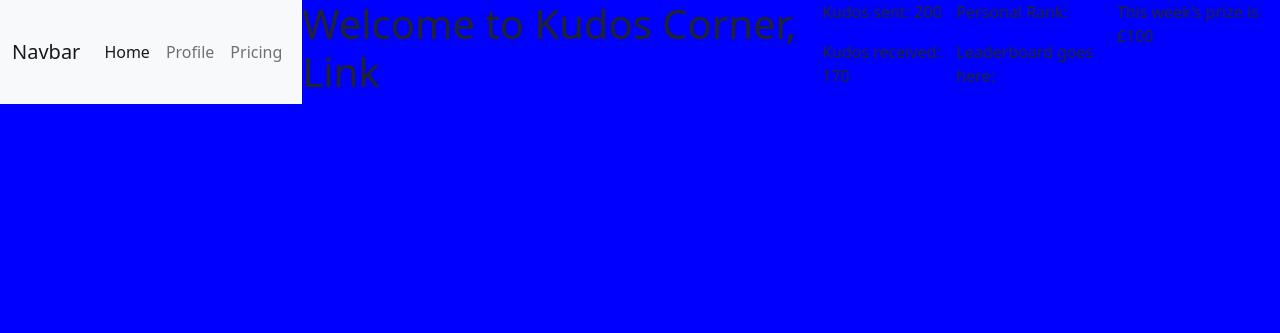
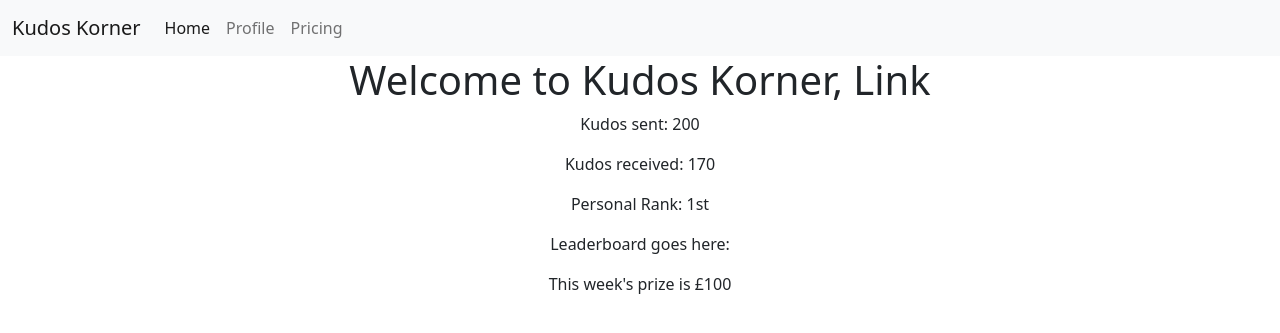
Before and after one commit to narissatsuboi/kudos-corner, a Django app: page / in a window 1280 px wide. Shown: the top 333 px of the page. Run offline with Django 3.2, Linux system fonts and the light colour scheme.

Commit message:
add styling

```diff
--- a/tif/kudos/views.py
+++ b/tif/kudos/views.py
@@ -15,6 +15,7 @@
 		"name": "Link",
 		"kudos_sent": 200,
 		"kudos_received": 170,
+		"ranking": "1st",
 		"current_prize": "£100"
 	}
 
--- a/tif/static/style.css
+++ b/tif/static/style.css
@@ -1,6 +1,3 @@
-body {
-    display: flex;
-    justify-content: center;
-    background-color: blue;
-
+#main-content {
+    text-align: center;
 }
--- a/tif/templates/base.html
+++ b/tif/templates/base.html
@@ -6,17 +6,17 @@
     <meta name="viewport" content="width=device-width, initial-scale=1.0">
     <title>Kudos Corner</title>
     <link href="https://cdn.jsdelivr.net/npm/bootstrap@5.0.2/dist/css/bootstrap.min.css" rel="stylesheet" integrity="sha384-EVSTQN3/azprG1Anm3QDgpJLIm9Nao0Yz1ztcQTwFspd3yD65VohhpuuCOmLASjC" crossorigin="anonymous">
-    <link rel="stylesheet" href="https://cdnjs.cloudflare.com/ajax/libs/font-awesome/4.7.0/css/font-awesome.min.css">
+    <!-- <link rel="stylesheet" href="https://cdnjs.cloudflare.com/ajax/libs/font-awesome/4.7.0/css/font-awesome.min.css"> -->
     {% load static %}
     <link rel="stylesheet" href="{% static 'style.css' %}">
 </head>
 <body>
     {% include 'navbar.html' %}
 
-    {% block content %}
+    <div id="main-content">
+        {% block content %}
 
-
-
-    {% endblock content %}
+        {% endblock content %}
+    </div>
 </body>
 </html>
--- a/tif/templates/navbar.html
+++ b/tif/templates/navbar.html
@@ -1,6 +1,6 @@
 <nav class="navbar navbar-expand-lg navbar-light bg-light">
     <div class="container-fluid">
-        <a class="navbar-brand" href="#">Navbar</a>
+        <a class="navbar-brand" href="#">Kudos Korner</a>
         <button class="navbar-toggler" type="button" data-bs-toggle="collapse" data-bs-target="#navbarNavAltMarkup" aria-controls="navbarNavAltMarkup" aria-expanded="false" aria-label="Toggle navigation">
             <span class="navbar-toggler-icon"></span>
         </button>
--- a/tif/templates/user/index.html
+++ b/tif/templates/user/index.html
@@ -2,7 +2,7 @@
 
 {% block content %}
 
-    <h1>Welcome to Kudos Corner, {{ name }}</h1>
+    <h1>Welcome to Kudos Korner, {{ name }}</h1>
 
     <div id="personal-stats">
         <p>Kudos sent: {{ kudos_sent }}</p>
@@ -10,7 +10,7 @@
     </div>
 
     <div id="ranking-visuals">
-        <p>Personal Rank: </p>
+        <p>Personal Rank: {{ ranking }}</p>
 
         <table>
             <p>Leaderboard goes here:</p>
```
